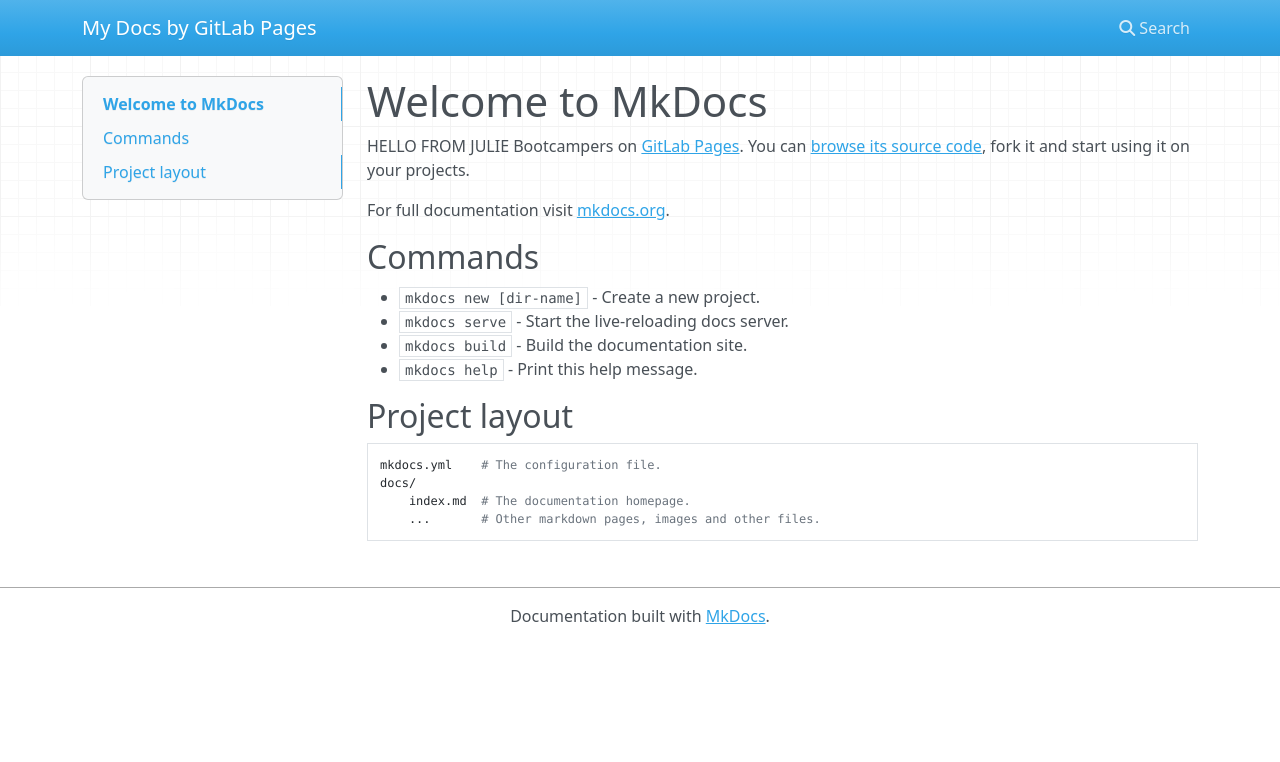
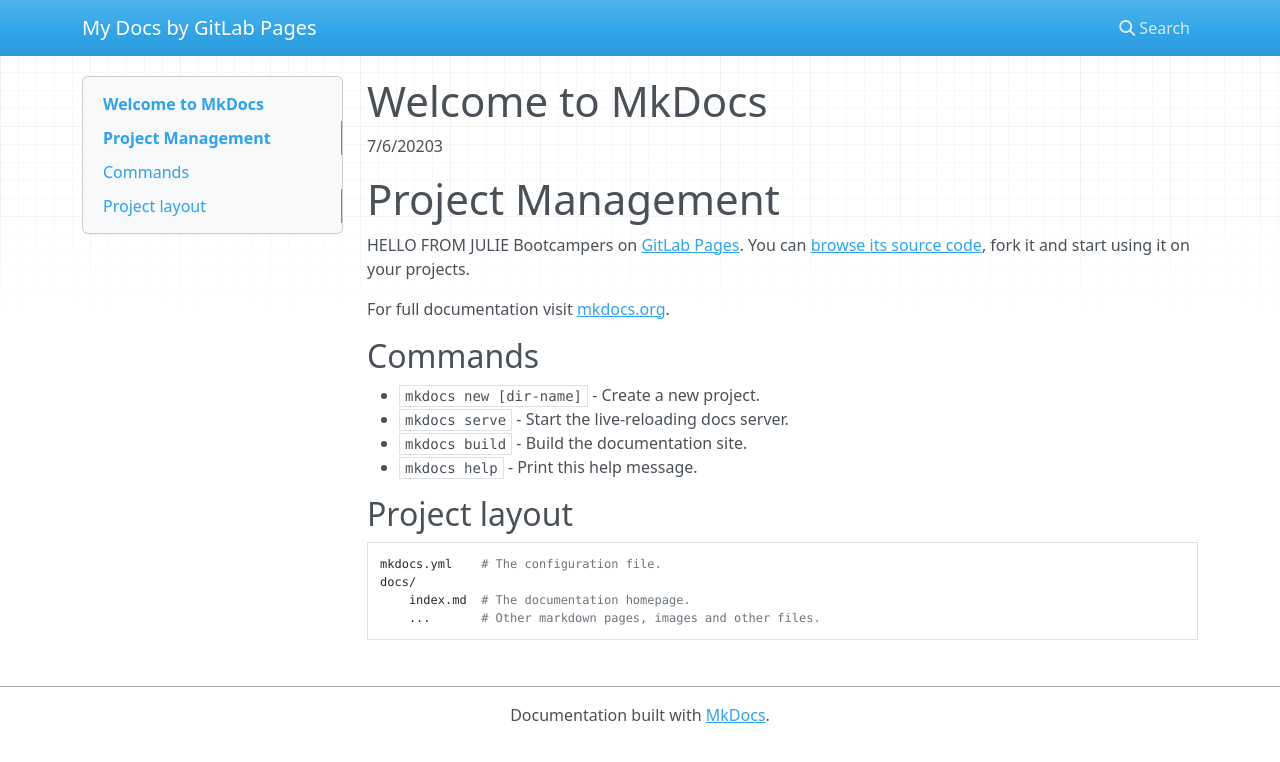
Before and after one commit to JulieSundar/test5, an MkDocs documentation site: the page built from docs/index.md, in a window 1280 px wide. Shown: the top 762 px of the page. Built offline with MkDocs 1.6.1, drawn with Linux system fonts in a browser that asks for light colours; nearby versions of some CDN libraries.

Commit message:
version3

```diff
--- a/docs/index.md
+++ b/docs/index.md
@@ -1,4 +1,7 @@
 # Welcome to MkDocs
+7/6/20203
+# Project Management
+
 
 HELLO FROM JULIE Bootcampers on [GitLab Pages](https://pages.gitlab.io). You can
 [browse its source code](https://gitlab.com/pages/mkdocs), fork it and start
```
